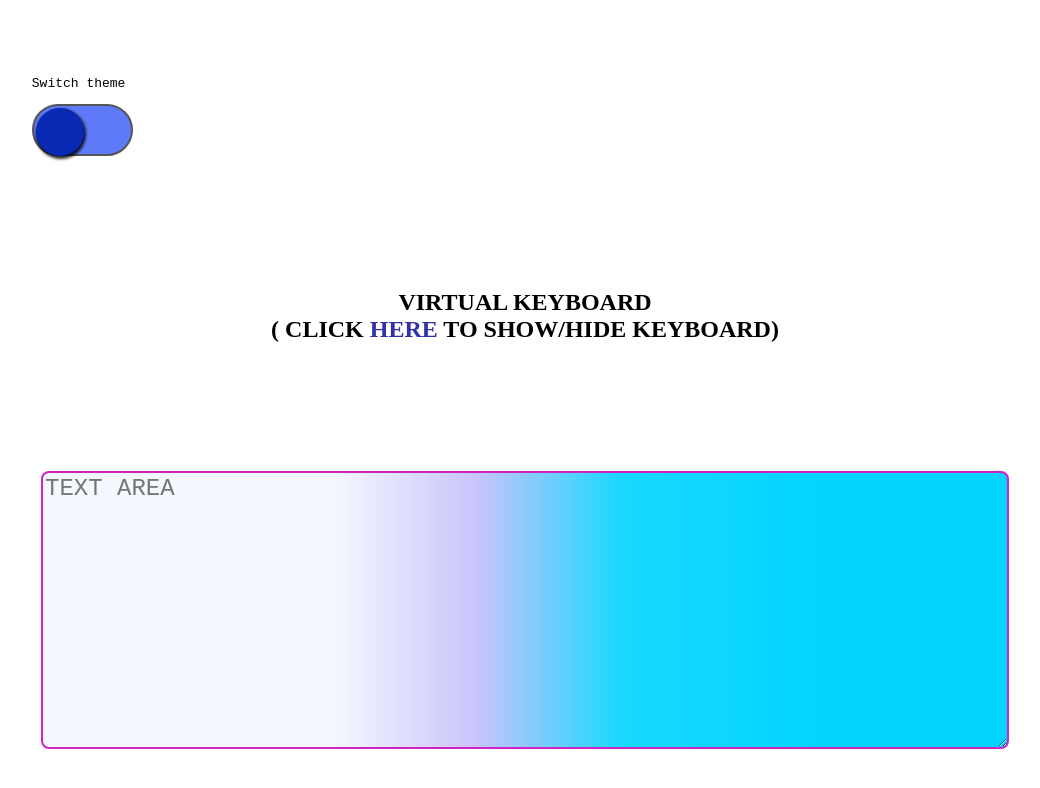
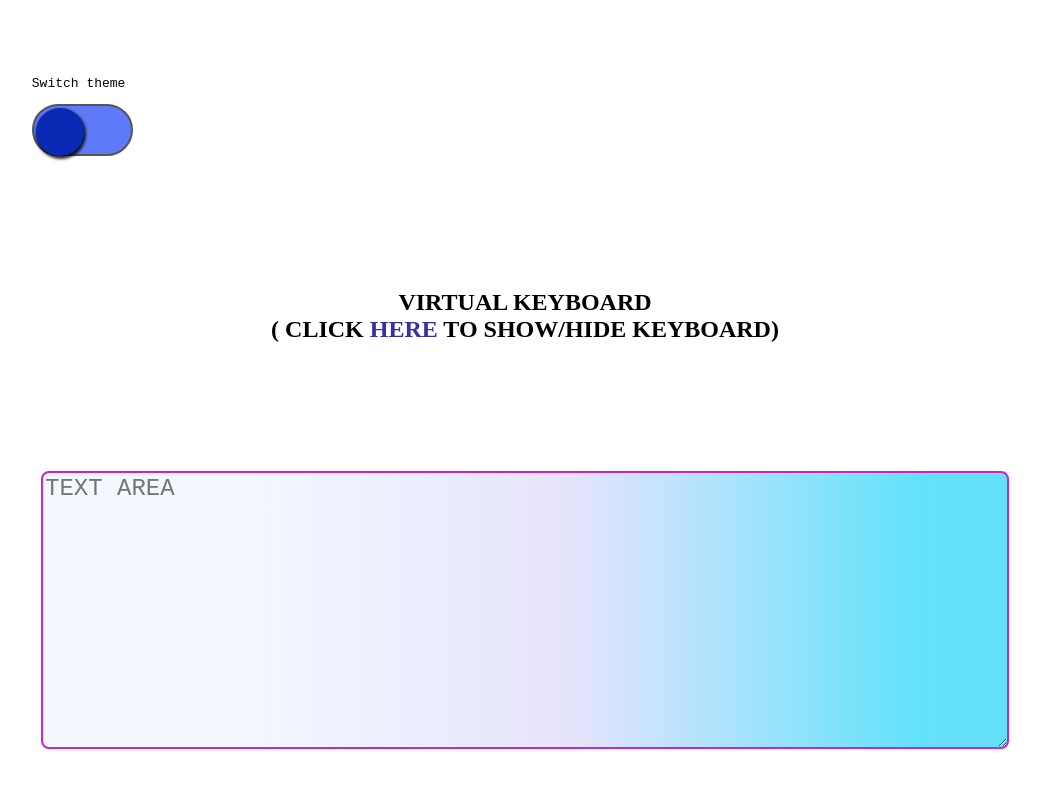
Before and after one commit to adis-aljic/virtualKeyboard, a plain HTML site: page index.html in a window 1280 px wide. Shown: the whole page, without its empty margins (115-1155 px from the left). Drawn offline with Linux system fonts and the light colour scheme.

Commit message:
alter background to text area

```diff
--- a/index.css
+++ b/index.css
@@ -93,8 +93,8 @@ textarea {
     font-size: 1.5rem;
     border: 2px solid rgb(206, 35, 197);
     background: rgb(240, 247, 254);
-    background: linear-gradient(90deg, rgba(240, 247, 254, 0.8) 30%, rgba(182, 175, 250, 0.7413340336134453),
-            rgba(0, 212, 255, 0.9) 60%, rgba(0, 212, 255, 0.99) 80%);
+    background: linear-gradient(90deg, rgba(240, 247, 254, 0.8) 20%, rgba(197, 192, 250, 0.441),
+    rgba(62, 219, 250, 0.8) 90%, rgba(73, 218, 247, 0.85) 95%);
     border-radius: 8px;
 }
 
```
